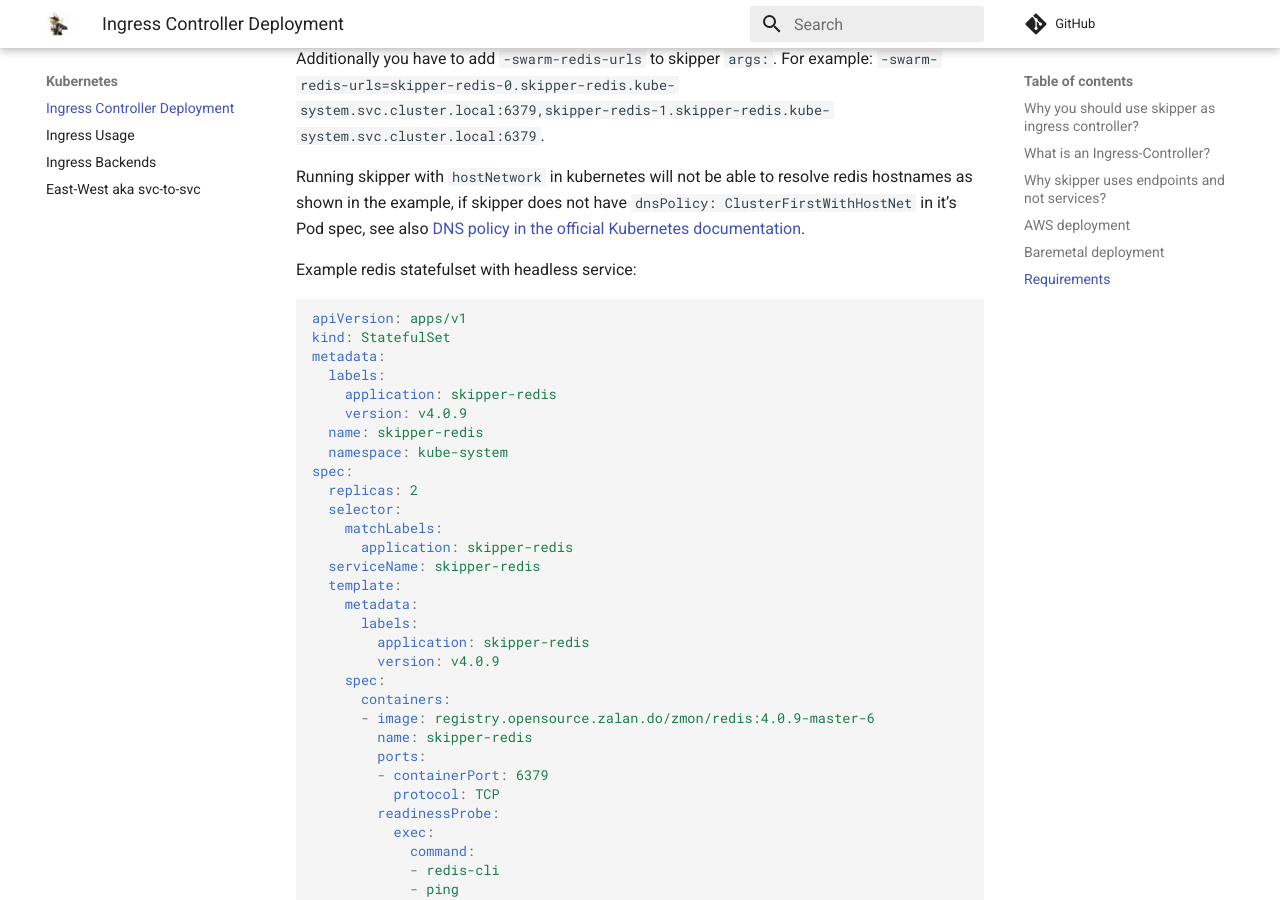
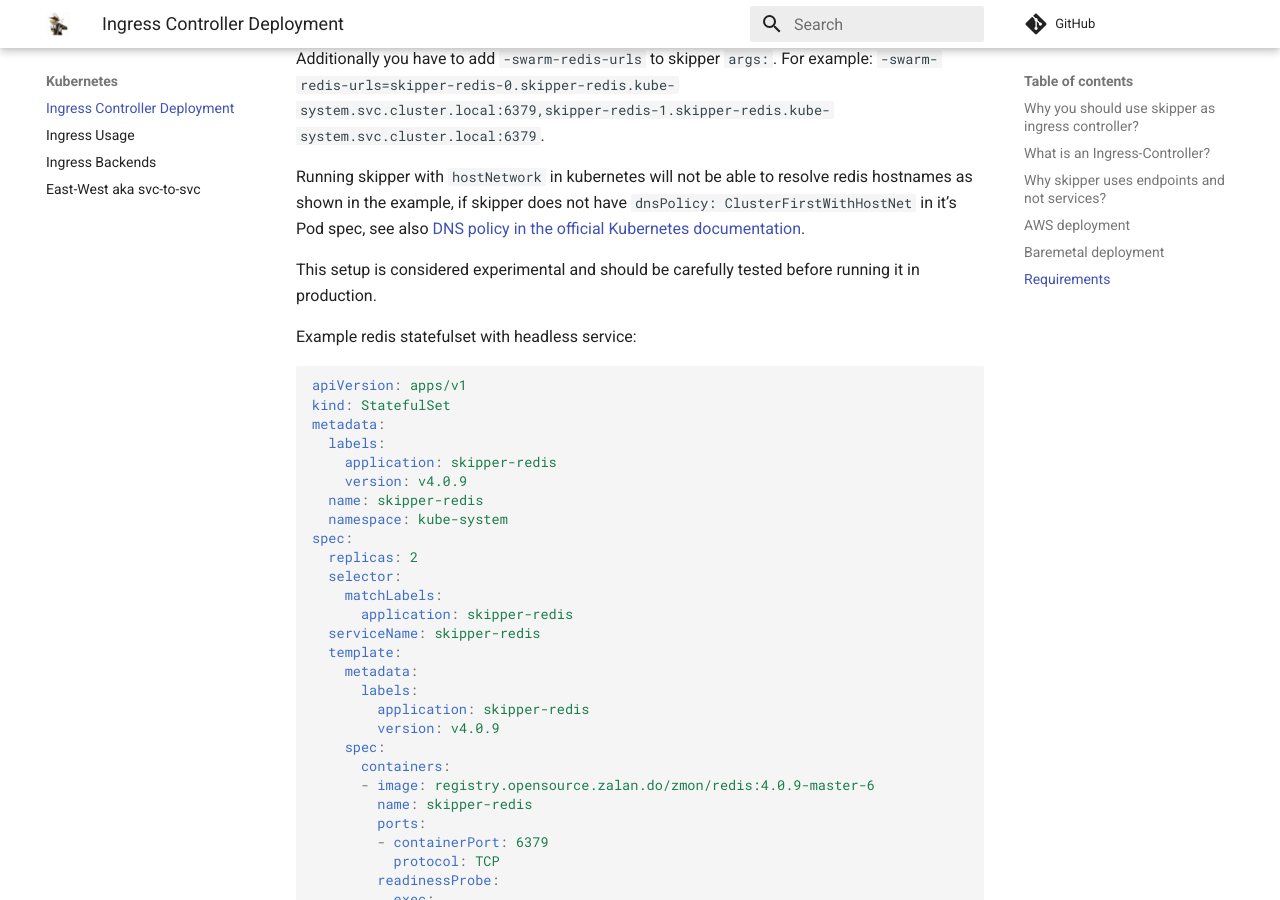
Before and after one commit to zalando/skipper, an MkDocs documentation site: the page built from docs/kubernetes/ingress-controller.md, in a window 1280 px wide and 900 px high, scrolled down 14374 px. Built offline with MkDocs 1.6.1 and Material for MkDocs 9.7.7, drawn with Linux system fonts in a browser that asks for light colours; comment, search, counter and statistics services are not loaded.

Commit message:
mark redis cluster ratelimits as experimental
Signed-off-by: Sandor Szücs <sandor.szuecs@zalando.de>

````diff
--- a/docs/kubernetes/ingress-controller.md
+++ b/docs/kubernetes/ingress-controller.md
@@ -627,6 +627,9 @@ resolve redis hostnames as shown in the example, if skipper does not
 have `dnsPolicy: ClusterFirstWithHostNet` in it's Pod spec, see also
 [DNS policy in the official Kubernetes documentation](https://kubernetes.io/docs/concepts/services-networking/dns-pod-service/#pod-s-dns-policy).
 
+This setup is considered experimental and should be carefully tested
+before running it in production.
+
 Example redis statefulset with headless service:
 
 ```yaml
````
